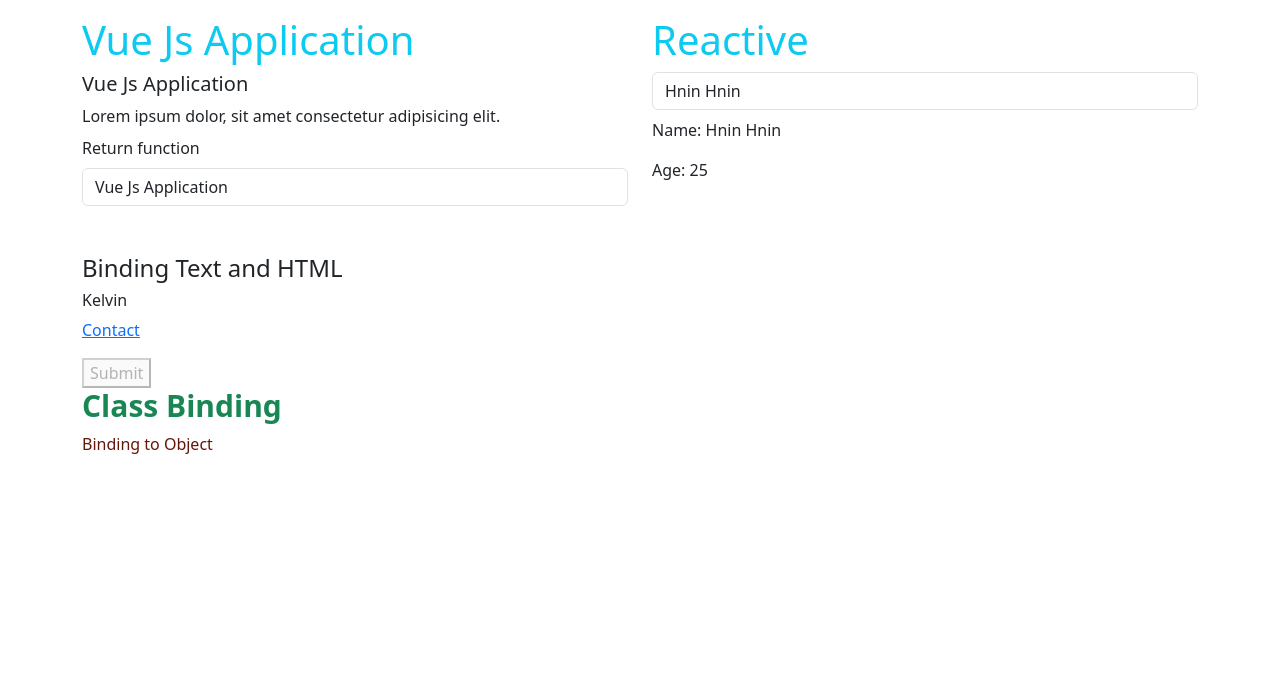
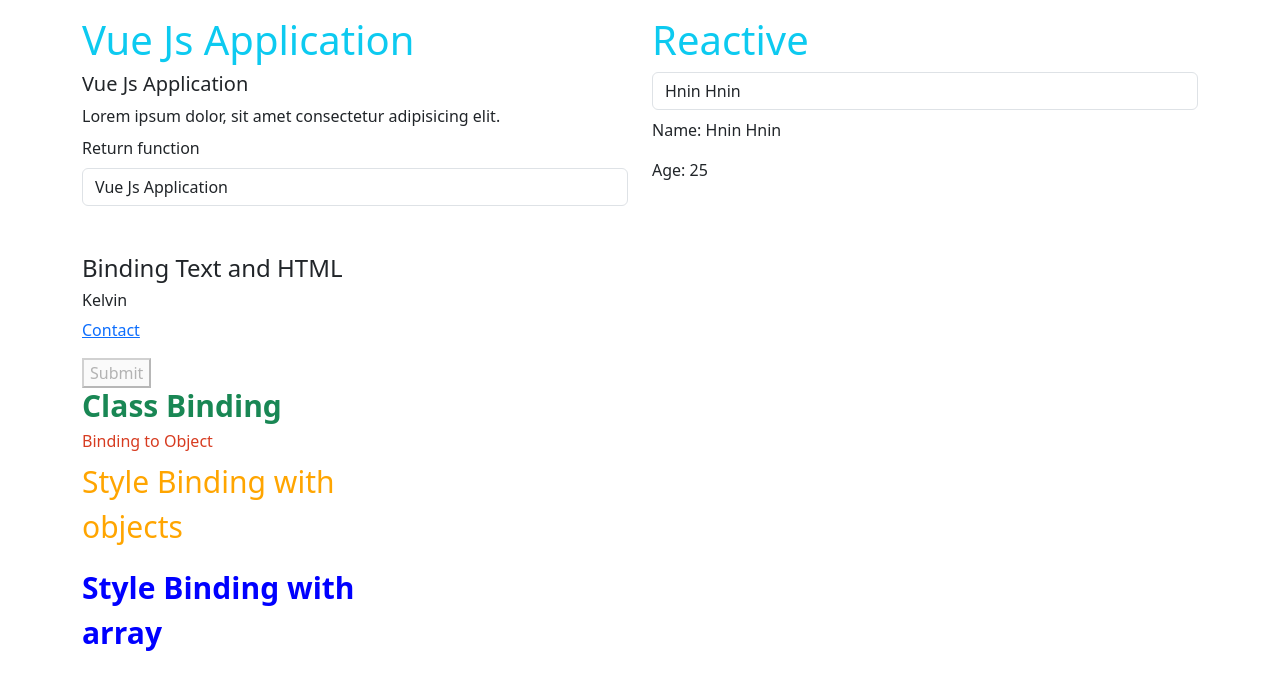
Before and after one commit to nandar510217/Vue-fundamental, a plain HTML site: page vueapp1/index.html in a window 1280 px wide. Drawn offline with nearby package versions, Linux system fonts and the light colour scheme.

Commit message:
Style Binding

```diff
--- a/vueapp1/index.html
+++ b/vueapp1/index.html
@@ -24,7 +24,7 @@
             font-weight: 700;
         }
         .textInfo {
-            color:rgb(101, 23, 9);
+            color:rgb(215, 60, 33);
         }
     </style>
 </head>
@@ -60,20 +60,23 @@
                     <!-- Binding HTML -->
                     <p v-html="aTag"></p>
 
-                    <!-- Attribute Bindig -->
+                    <!-- Attribute Binding -->
                     <div :id="addId"></div>
 
-                    <!-- Boolean Attribute Bindiing -->
+                    <!-- Boolean Attribute Binding -->
                     <button :disabled="isBtnDisabled" class="">Submit</button>
 
                     <!-- Class Binding -->
                     <h4 :class="[color2, font1]" class="fontBold">Class Binding</h4>
 
                     <!-- Bindig to Object -->
-                    <p :class="{textInfo:isActive}">Binding to Object</p>
+                    <h6 :class="{textInfo:isActive}">Binding to Object</h6>
 
                     <!-- Style Binding -->
-
+                    <!-- binding to object -->
+                    <p :style="{color:color3, fontSize:font2+'px'}">Style Binding  with objects</p>
+                    <!-- binding to array -->
+                    <p :style="[styleOne, styleTwo]">Style Binding with array</p>
 
                 </div>
                 <div class="col-md-4"></div>
@@ -115,11 +118,25 @@
                 const color1 = ref('textColor')
                 const color2 = ref('text-success')
                 const font1 = ref('firstFont')
-
+                //Binding to object
                 const isActive = ref(true)
 
+                //Style Binding
+                //binding to object
+                const color3 = ref('orange')
+                const font2 = ref('30')
+                //binding to array
+                const styleOne = reactive({
+                    color: 'blue',
+                    backgrounColor: 'gray'
+                })
+                const styleTwo = reactive({
+                    fontSize: '30px',
+                    fontWeight: 'bold',
+                })
 
-                return {title, para, myfun, name, person, aTag, addId, isBtnDisabled, color1, color2, font1, isActive}
+
+                return {title, para, myfun, name, person, aTag, addId, isBtnDisabled, color1, color2, font1, isActive, color3, font2, styleOne, styleTwo}
             }
         })
         app.mount('#app')
```
